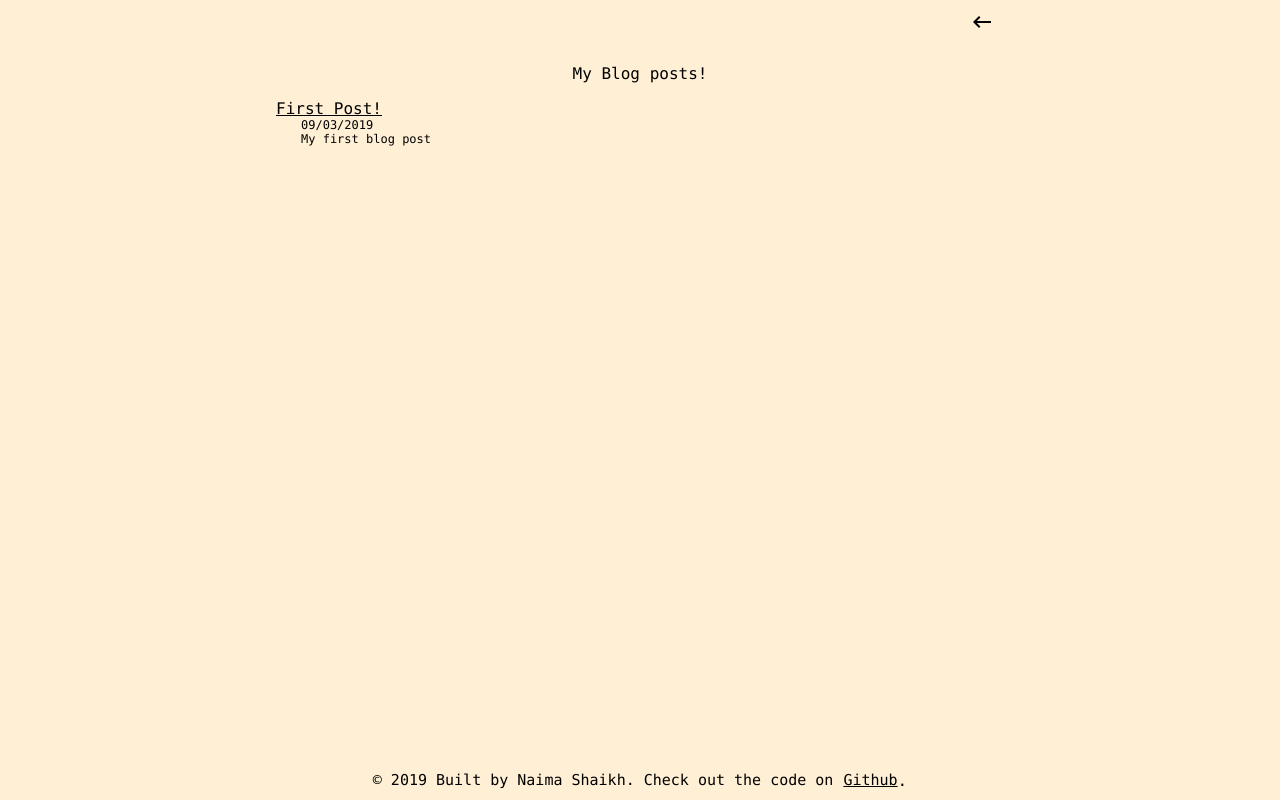
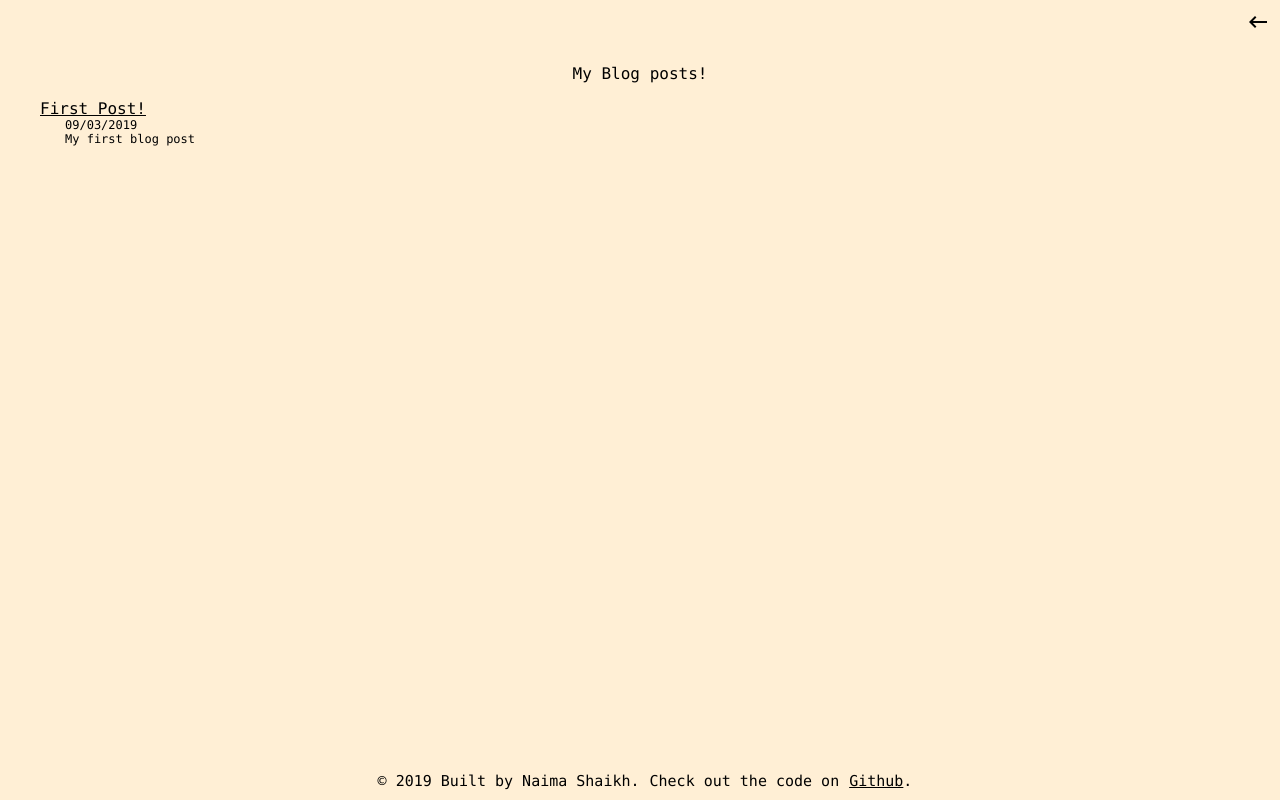
Before and after one commit to naima-shk/Blog, a React app in the folder client/: page /blog in a window 1280 px wide. Built offline with nearby package versions, Linux system fonts and the light colour scheme.

Commit message:
responsive

```diff
--- a/client/src/App.js
+++ b/client/src/App.js
@@ -10,13 +10,11 @@ import styled from "styled-components";
 const Container = styled.div`
   display: flex;
   flex-direction: column;
-  justify-content: center;
-  max-width: 728px;
+  justify-content: space-between;
   height: 100vh;
-  margin: 0;
   font-family: Menlo, Monaco, "Courier New", Courier, monospace;
   background-color: papayawhip;
-  margin: 0 auto;
+  margin: 0;
 `;
 
 const App = () => {
--- a/client/src/components/BackLink.js
+++ b/client/src/components/BackLink.js
@@ -1,6 +1,6 @@
 import React from "react";
 import styled from "styled-components";
-import { Link } from "react-router-dom";
+import { withRouter } from "react-router-dom";
 
 const BackLinkContainer = styled.div`
   display: flex;
@@ -8,21 +8,21 @@ const BackLinkContainer = styled.div`
   color: black;
 `;
 
-const NavLink = styled(Link)`
+const Back = styled.div`
   text-decoration: none;
   color: black;
   padding: 10px;
   background: papayawhip;
 `;
 
-const BackLink = (props) => {
+const BackLink = ({ history }) => {
   return (
     <BackLinkContainer>
-      <NavLink to={props.to}>
+      <Back onClick={() => history.goBack()}>
         <i className="material-icons">keyboard_backspace</i>
-      </NavLink>
+      </Back>
     </BackLinkContainer>
   );
 };
 
-export default BackLink;
+export default withRouter(BackLink);
--- a/client/src/components/Footer.js
+++ b/client/src/components/Footer.js
@@ -10,20 +10,27 @@ const Footer = styled.footer`
 const Text = styled.span`
   font-size: 15px;
   color: black;
+  padding-left: 10px;
 `;
 
 const ExternalLink = styled.a`
   text-decoration: underline;
-  padding-left: 10px;
   color: black;
   font-size: 15px;
+  padding-left: 10px;
 `;
 
 const Navbar = () => {
   return (
     <Footer>
-      <Text>&copy; 2019 Built by Naima Shaikh. Check out the code on</Text>
-      <ExternalLink href="https://github.com/naimiii/Blog">Github</ExternalLink>.
+      <Text>&copy; 2019 Built by Naima Shaikh.</Text>
+      <Text>
+        Check out the code on
+        <ExternalLink href="https://github.com/naimiii/Blog">
+          Github
+        </ExternalLink>
+        .
+      </Text>
     </Footer>
   );
 };
--- a/client/src/components/Navbar.js
+++ b/client/src/components/Navbar.js
@@ -1,15 +1,21 @@
 import React from "react";
 import { Link } from "react-router-dom";
 import styled from "styled-components";
-import resume from "../assets/Naima_Shaikh_Resume.pdf"
+import resume from "../assets/Naima_Shaikh_Resume.pdf";
 
-const Container = styled.div``;
+const Container = styled.div`
+  display: flex;
+  justify-content: center;
+`;
 
 const Nav = styled.nav`
   display: flex;
   flex-direction: row;
-  justify-content: center;
   font-size: 15px;
+  @media (max-width: 480px) {
+    display: flex;
+    flex-direction: column;
+  }
 `;
 
 const PageLink = styled(Link)`
@@ -17,6 +23,10 @@ const PageLink = styled(Link)`
   color: black;
   padding: 10px;
   font-size: 18px;
+  @media (max-width: 480px) {
+    display: flex;
+    justify-content: center;
+  }
 `;
 
 const ExternalLink = styled.a`
@@ -24,6 +34,10 @@ const ExternalLink = styled.a`
   color: black;
   padding: 10px;
   font-size: 18px;
+  @media (max-width: 480px) {
+    display: flex;
+    justify-content: center;
+  }
 `;
 
 const Navbar = () => {
@@ -32,18 +46,14 @@ const Navbar = () => {
       <Nav>
         <PageLink to="/about">About</PageLink>
         <PageLink to="/blog">Blog</PageLink>
-        <ExternalLink href="https://github.com/naimiii">
-          Github
-        </ExternalLink>
+        <ExternalLink href="https://github.com/naimiii">Github</ExternalLink>
         <ExternalLink href="https://twitter.com/NaimaShaykh">
           Twitter
         </ExternalLink>
         <ExternalLink href="mailto:naimashaikh550@gmail.com?subject=Contact Form">
           Contact
         </ExternalLink>
-        <ExternalLink href={resume}>
-          Resume
-        </ExternalLink>
+        <ExternalLink href={resume}>Resume</ExternalLink>
       </Nav>
     </Container>
   );
--- a/client/src/components/Template.js
+++ b/client/src/components/Template.js
@@ -3,7 +3,6 @@ import styled from "styled-components";
 import BackLink from "./BackLink";
 
 const Container = styled.div`
-  height: 100vh;
   display: flex;
   flex-direction: column;
   max-width: inherit;
--- a/client/src/pages/About/index.js
+++ b/client/src/pages/About/index.js
@@ -6,6 +6,10 @@ const Container = styled.div`
   display: block;
   flex-direction: column;
   height: 100vh;
+`;
+
+const TextContainer = styled.div`
+  margin: 10px;
 `;
 
 const MainText = styled.h1`
@@ -68,17 +72,21 @@ const About = () => {
     <Container>
       <BackLink to="/" />
       <Quote onClick={changeQuote}>{quote}</Quote>
+      <TextContainer>
         <MainText>I'm a Javascipt Developer from Pakistan.</MainText>
-      <SubText>I build applications and tools for the Web on the Web. </SubText>
         <SubText>
-        I started this website as a place to document everything I learned while
-        going through this journey to better my skills.
+          I build applications and tools for the Web on the Web.{" "}
+        </SubText>
+        <SubText>
+          I started this website as a place to document everything I learned
+          while going through this journey to better my skills.
         </SubText>
         <SubText>
           I aim to build things from scratch and contribute to open source
           projects.
         </SubText>
         <SubText>Skills:</SubText>
+      </TextContainer>
       <SkillsList>
         {skills.map((skill, index) => {
           return <Skill key={index}>{skill}</Skill>;
--- a/client/src/pages/Blog/index.js
+++ b/client/src/pages/Blog/index.js
@@ -9,6 +9,12 @@ const Container = styled.div`
   justify-content: center;
   height: 700vh;
 `;
+
+const BlogList = styled.ul`
+  list-style: none;
+`;
+
+const BlogPost = styled.li``;
 
 const Text = styled.p`
   display: flex;
@@ -24,7 +30,7 @@ const Metadata = styled.div`
   padding-left: 25px;
 `;
 
-const Date = styled.div`
+const PublishDate = styled.div`
   font-size: 12px;
 `;
 
@@ -38,17 +44,19 @@ const Blog = ({ match }) => {
     <Container>
       <BackLink to="/" />
       <Text>My Blog posts!</Text>
+      <BlogList>
       {blogsMetadata.map((blog, index) => (
-        <div key={index}>
+        <BlogPost key={index}>
           <LinkToPost key={blog.id} to={`${match.url}/${blog.id}`}>
             {blog.title}
           </LinkToPost>
           <Metadata>
-            <Date>{ blog.date }</Date>
+            <PublishDate>{ blog.date }</PublishDate>
             <Description>{ blog.description }</Description>
           </Metadata>
-        </div>
+        </BlogPost>
       ))}
+      </BlogList>
     </Container>
   );
 };
--- a/client/src/pages/Home/index.js
+++ b/client/src/pages/Home/index.js
@@ -3,7 +3,7 @@ import styled from "styled-components";
 import Navbar from "../../components/Navbar";
 
 const Container = styled.div`
-  height: 100vh;
+  height: 100%;
   display: flex;
   flex-direction: column;
   justify-content: center;
@@ -19,6 +19,9 @@ const Description = styled.h2`
   display: flex;
   justify-content: center;
   font-size: 20px;
+  @media (max-width: 435px) {
+    font-size: 14px;
+  }
 `;
 
 function Home() {
```
Lines whose indentation alone changed are shown as unchanged.
